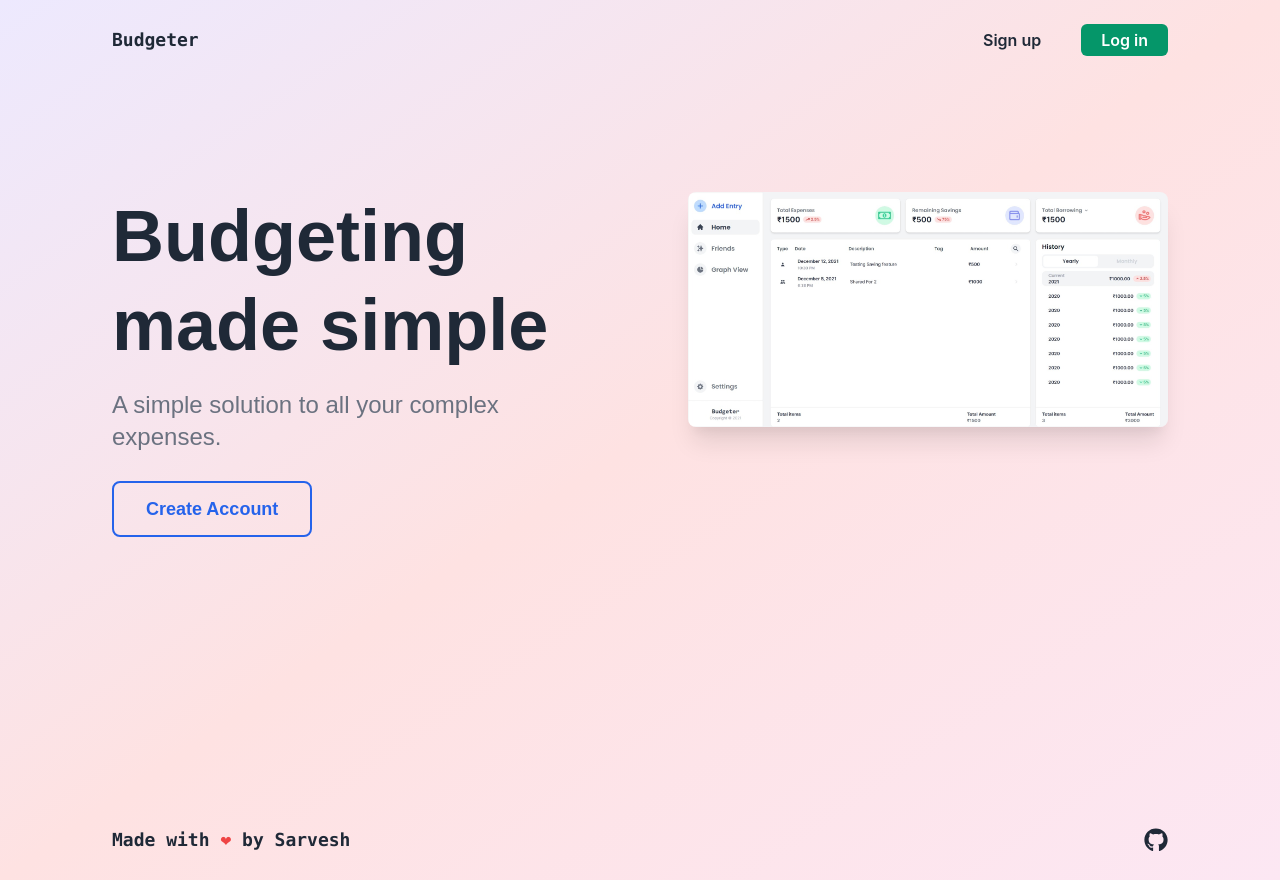
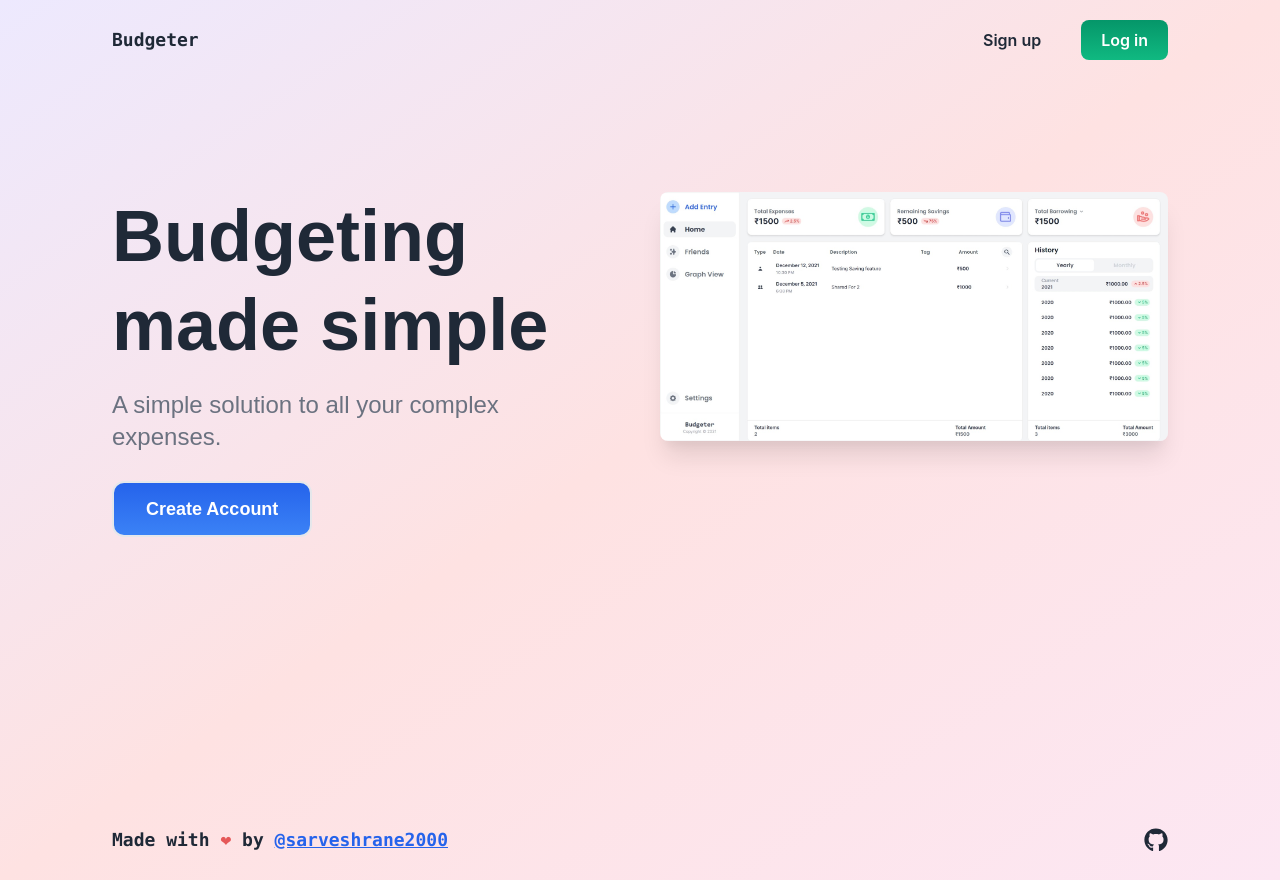
Before and after one commit to s4rvessh04/Budgeter, a React (Create React App) app in the folder frontend/: page / in a window 1280 px wide. Built offline with nearby package versions, Linux system fonts and the light colour scheme.

Commit message:
Refactors

```diff
--- a/frontend/package.json
+++ b/frontend/package.json
@@ -1,6 +1,6 @@
 {
   "name": "frontend",
-  "version": "0.1.0",
+  "version": "1.0.0",
   "private": true,
   "dependencies": {
     "@craco/craco": "^6.3.0",
@@ -23,8 +23,8 @@
   },
   "author": {
     "name": "Sarvesh Rane",
-    "email": "targusrock@gmail.com",
-    "url": "https://targusrock-portfolio-website.netlify.app"
+    "email": "sarveshrane2000@gmail.com",
+    "url": "https://sarveshrane2000-portfolio.netlify.app"
   },
   "scripts": {
     "start": "craco start",
--- a/frontend/src/index.css
+++ b/frontend/src/index.css
@@ -11,6 +11,45 @@
   animation: toast-in-right 0.7s;
 }
 
+.aDD-enter {
+  transition: transform 0.4s cubic-bezier(0.4, 0, 0.2, 1), opacity 0.2s ease-in-out;
+  animation: dropDown-enter 0.2s;
+}
+
+.aDD-exit {
+  transition: transform 0.4s ease-out, opacity 0.4s cubic-bezier(0.25, 0.46, 0.45, 0.94);
+  animation: dropDown-exit 0.5s;
+  visibility: hidden;
+}
+
+@keyframes dropDown-enter {
+  0% {
+    opacity: 0;
+    transform: translateY(-10%);
+  }
+  50% {
+    opacity: 30;
+  }
+  100% {
+    opacity: 100;
+    transform: translateY(0%);
+  }
+}
+
+@keyframes dropDown-exit {
+  0% {
+    opacity: 70;
+    transform: translateY(0%);
+  }
+  50% {
+    opacity: 30;
+  }
+  100% {
+    opacity: 0;
+    transform: translateY(-10%);
+  }
+}
+
 @keyframes toast-in-right {
   from {
     transform: translateX(100%);
--- a/frontend/src/pages/Homepage.jsx
+++ b/frontend/src/pages/Homepage.jsx
@@ -21,18 +21,18 @@ export const Homepage = () => {
             <div className='lg:text-base md:text-sm text-xs'>
               <NavLink
                 to='/signup'
-                className='py-1.5 md:px-5 px-3 font-semibold md:rounded-lg rounded-md lg:mr-5 mr-2.5 hover:opacity-80 transition-all duration-150'>
+                className='py-2.5 md:px-5 px-3 font-semibold rounded-lg lg:mr-5 mr-2.5 hover:opacity-80 transition-all duration-150'>
                 Sign up
               </NavLink>
               <NavLink
                 to='/login'
-                className='py-1.5 md:px-5 px-4 md:font-semibold rounded-md bg-green-600 text-white hover:opacity-80 focus:ring-2 ring-offset-2 ring-green-500 transition-all duration-150'>
+                className='py-2.5 md:px-5 px-4 md:font-semibold rounded-lg bg-gradient-to-b from-green-600 to-green-500 text-white hover:opacity-80 focus:ring-2 ring-offset-2 ring-green-600 transition-all duration-150'>
                 Log in
               </NavLink>
             </div>
           </nav>
           <main className='flex-1 flex-shrink-0'>
-            <div className='grid lg:grid-cols-2 lg:space-x-12'>
+            <div className='grid lg:grid-cols-2 lg:space-x-5'>
               <div className='font-poppins lg:pr-10 lg:mt-28 mt-12 md:text-left text-center'>
                 <h1
                   className='font-bold lg:text-7xl md:text-5xl text-3xl'
@@ -43,7 +43,7 @@ export const Homepage = () => {
                   A simple solution to all your complex expenses.
                 </h3>
                 <Link to='/signup'>
-                  <button className='border-2 border-blue-600 text-blue-600 font-semibold md:text-lg text-base rounded-lg lg:px-8 px-4 lg:py-3 py-2 md:mt-7 mt-5 md:w-auto w-full focus:ring-2 ring-blue-500 ring-offset-2 transition-all duration-150 bg-transparent'>
+                  <button className='border-2 bg-gradient-to-b from-blue-600 to-blue-500 text-white font-semibold md:text-lg text-base rounded-xl lg:px-8 px-4 lg:py-3 py-2 md:mt-7 mt-5 md:w-auto w-full focus:ring-2 ring-blue-600 ring-offset-1 transition-all duration-150 bg-transparent'>
                     Create Account
                   </button>
                 </Link>
@@ -61,10 +61,16 @@ export const Homepage = () => {
         </div>
         <footer className='flex items-center justify-between h-20'>
           <h3 className='font-mono font-semibold lg:text-lg md:text-base text-xs'>
-            Made with <span className='text-red-500'>❤</span> by Sarvesh
+            Made with <span className='text-red-600 animate-pulse'>❤</span> by{' '}
+            <Link
+              className='underline text-blue-600'
+              to={{ pathname: 'https://twitter.com/sarveshrane2000' }}
+              target='_blank'>
+              @sarveshrane2000
+            </Link>
           </h3>
           <Link
-            to={{ pathname: 'https://github.com/targusrock' }}
+            to={{ pathname: 'https://github.com/sarveshrane2000' }}
             target='_blank'>
             <Fa.FaGithub className='lg:h-6 lg:w-6 md:w-5 md:h-5 h-3.5 w-3.5' />
           </Link>
--- a/frontend/src/pages/Settings/Account.jsx
+++ b/frontend/src/pages/Settings/Account.jsx
@@ -1,4 +1,4 @@
-import React, { useContext, useEffect, useRef, useState } from 'react';
+import { useContext, useEffect, useRef, useState } from 'react';
 import { Redirect, useHistory } from 'react-router-dom';
 import { Helmet } from 'react-helmet';
 import * as Hi from 'react-icons/hi';
@@ -76,14 +76,13 @@ export const Account = () => {
   };
 
   const handleUsername = (e) => setUsername(e.target.value);
-  const handleIsDeleting = () => setIsDeleting(!isDeleting);
   const handleAccountDelete = () => {
     addModal(
       'Confirm Deleting',
       'All associated data will be lost. This method is irreversible.',
       <Hi.HiOutlineExclamation className='flex-shrink-0 mt-0.5 h-8 w-8 mr-3 text-red-500' />,
       <button
-        onClick={handleIsDeleting}
+        onClick={() => setIsDeleting(!isDeleting)}
         className='py-1.5 px-3.5 font-medium text-white bg-red-600 rounded-md hover:opacity-95 focus:ring-2 ring-red-700 ring-offset-2 transition-all duration-150'>
         Confirm
       </button>
@@ -95,11 +94,11 @@ export const Account = () => {
       await user.submitRequest();
       logout();
       history.push('/login');
-      handleIsDeleting();
+      setIsDeleting(!isDeleting);
     }
 
     if (isDeleting) handleAccountDelete();
-  }, [isDeleting]);
+  }, [isDeleting, history, logout, user]);
 
   useEffect(() => {
     setFormData({ username: username });
--- a/frontend/src/pages/Settings/Profile.jsx
+++ b/frontend/src/pages/Settings/Profile.jsx
@@ -1,8 +1,7 @@
-import React, { useContext, useEffect, useRef, useState } from 'react';
+import { useEffect, useRef, useState } from 'react';
 import { Helmet } from 'react-helmet';
+
 import * as Hi from 'react-icons/hi';
-
-import { UserContext } from 'context';
 import { useFetcher, useSubmit } from 'hooks';
 import { ContentContainer, InputBox, Loader, ToastPortal } from 'components';
 import { handleApiUrl } from 'shared';
@@ -73,11 +72,13 @@ export const Profile = () => {
       const userMaxExpenseRequest = maxExpense
         ? await userMaxExpense.submitRequest()
         : false;
-      addToast(
-        'Updated Successfully',
-        'Refresh to see changes.',
-        <Hi.HiOutlineCheckCircle className='flex-shrink-0 h-6 w-6 mr-3 text-green-400' />
-      );
+      if (userRequest || userMaxExpenseRequest) {
+        addToast(
+          'Updated Successfully',
+          'Refresh to see changes.',
+          <Hi.HiOutlineCheckCircle className='flex-shrink-0 h-6 w-6 mr-3 text-green-400' />
+        );
+      }
     } else {
       addToast(
         'Error Occured',
--- a/frontend/src/pages/Settings/Security.jsx
+++ b/frontend/src/pages/Settings/Security.jsx
@@ -1,10 +1,10 @@
-import React, { useContext, useEffect, useRef, useState } from 'react';
+import { useState, useContext, useRef } from 'react';
 import { Redirect, useHistory } from 'react-router-dom';
 import { Helmet } from 'react-helmet';
 import * as Hi from 'react-icons/hi';
 
 import { UserContext } from 'context';
-import { useFetcher, useSubmit } from 'hooks';
+import { useSubmit } from 'hooks';
 import { ContentContainer, InputBox, ToastPortal } from 'components';
 import { handleApiUrl } from 'shared';
 
```
